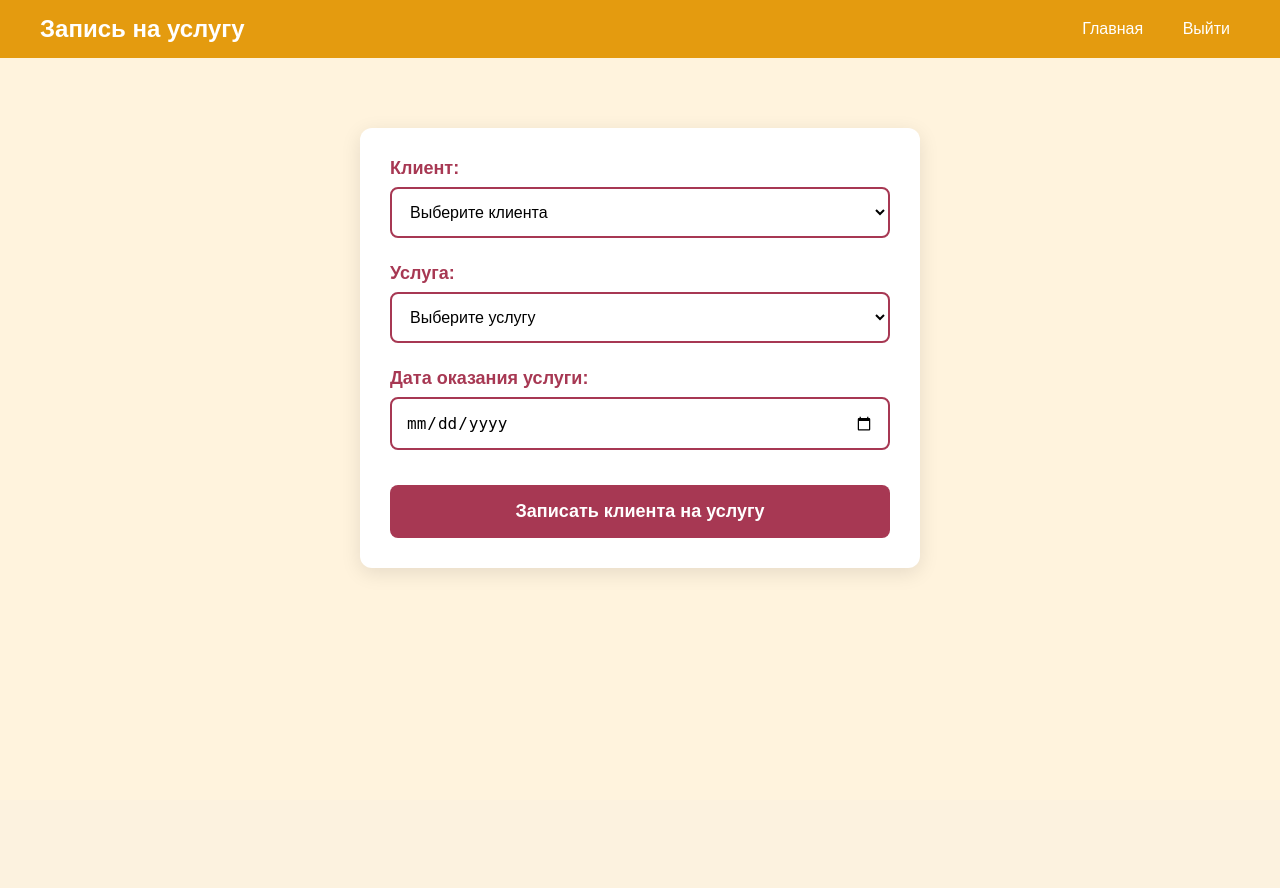
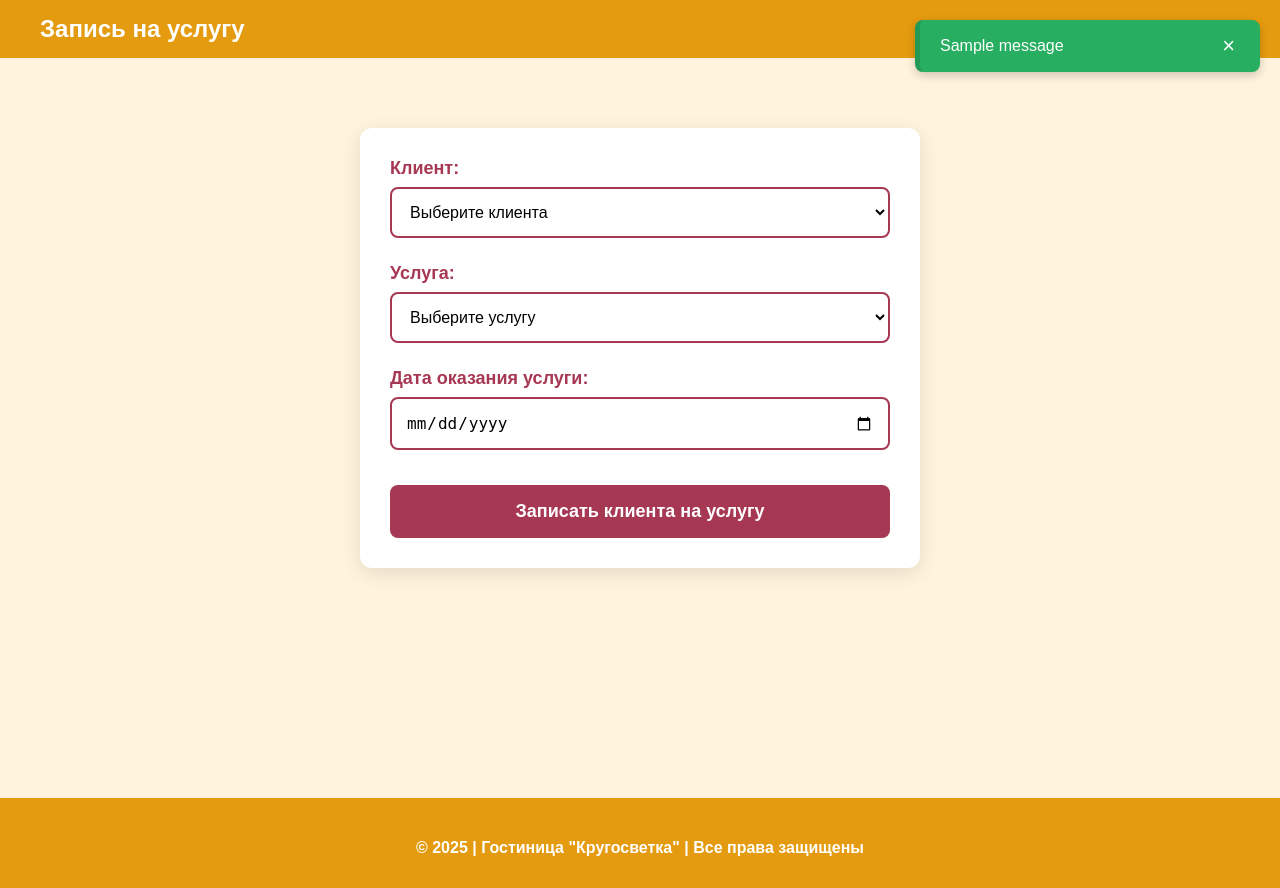
Before and after one commit to venttea/hotel, a Django app: template hotel_business/hotel/templates/hotel/book_service.html in a window 1280 px wide. Before the commit the page ends 574 px from the top, so only its background shows below. Run offline with Django 5.2, Linux system fonts and the light colour scheme; the template is opened without the code that fills it: values that come from a table or form of the project are taken from there, others are empty; tables that the repository leaves empty hold one stand-in row (values such as "Sample post"); one stand-in notice (Sample message) is shown.

Commit message:
Сообщение о результате записи клиента на услугу, добавление комментариев и подвала

```diff
--- a/hotel_business/hotel/templates/hotel/book_service.html
+++ b/hotel_business/hotel/templates/hotel/book_service.html
@@ -1,3 +1,6 @@
+
+<!-- СТРАНИЦА ЗАПИСИ КЛИЕНТА НА УСЛУГУ (ТОЛЬКО ДЛЯ МЕНЕДЖЕРА) -->
+
 {% load static %}
 <!DOCTYPE html>
 <html>
@@ -6,6 +9,8 @@
     <link rel="stylesheet" href="{% static 'hotel/css/style.css' %}">
 </head>
 <body>
+
+    <!-- Шапка -->
     <div class="header">
         <div class="header-content">
             <div class="logo">Запись на услугу</div>
@@ -18,7 +23,19 @@
 
     <div class="container booking-page-container">
 
-        <!-- Форма записи -->
+        <!-- Уведомление -->
+        {% if messages %}
+        <div class="notifications">
+            {% for message in messages %}
+            <div class="notification {{ message.tags }}">
+                {{ message }}
+                <button class="close-notification" onclick="this.parentElement.remove()">×</button>
+            </div>
+            {% endfor %}
+        </div>
+        {% endif %}
+
+        <!-- Форма для записи на услугу -->
         <div class="booking-form-container">
             <form method="post">
                 {% csrf_token %}
@@ -60,5 +77,10 @@
             </form>
         </div>
     </div>
+
+    <!-- Подвал -->
+    <footer class="site-footer">
+        <p>© 2025 | Гостиница "Кругосветка" | Все права защищены</p>
+    </footer>
 </body>
 </html>
```
